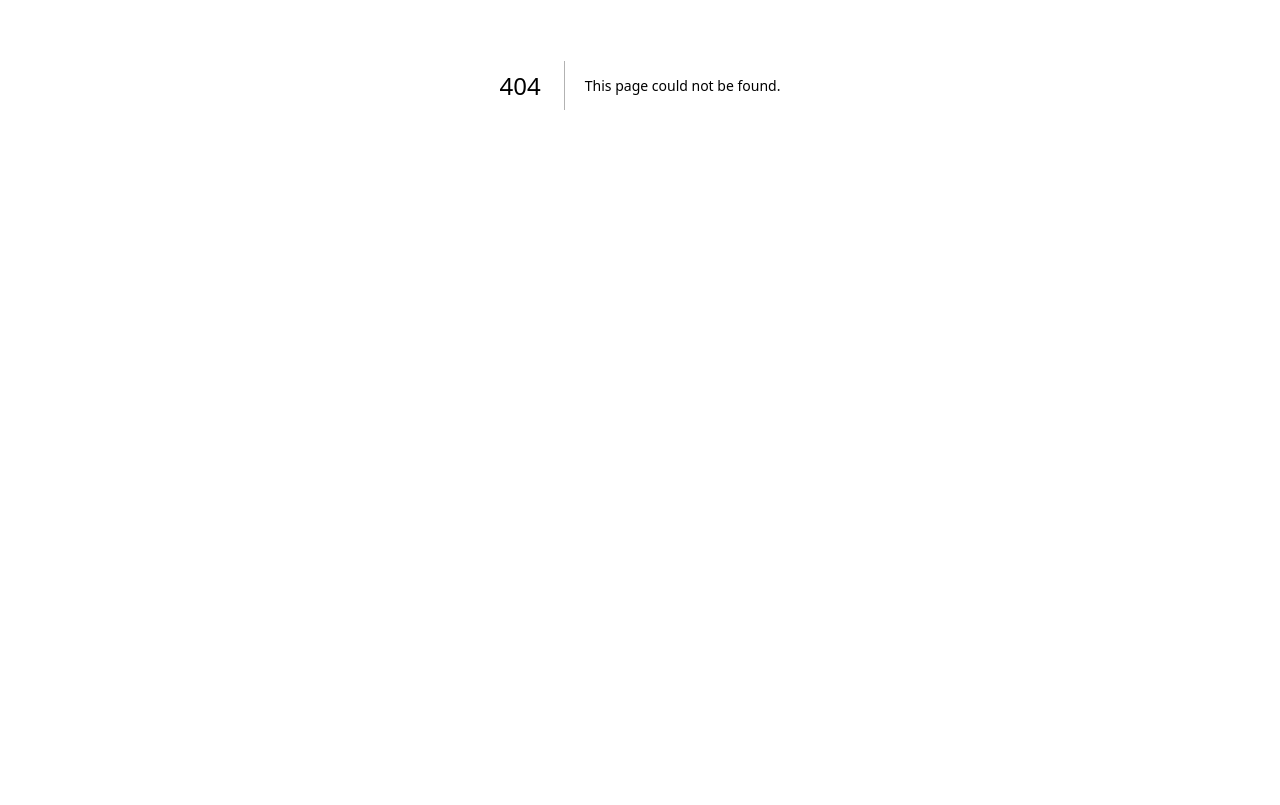
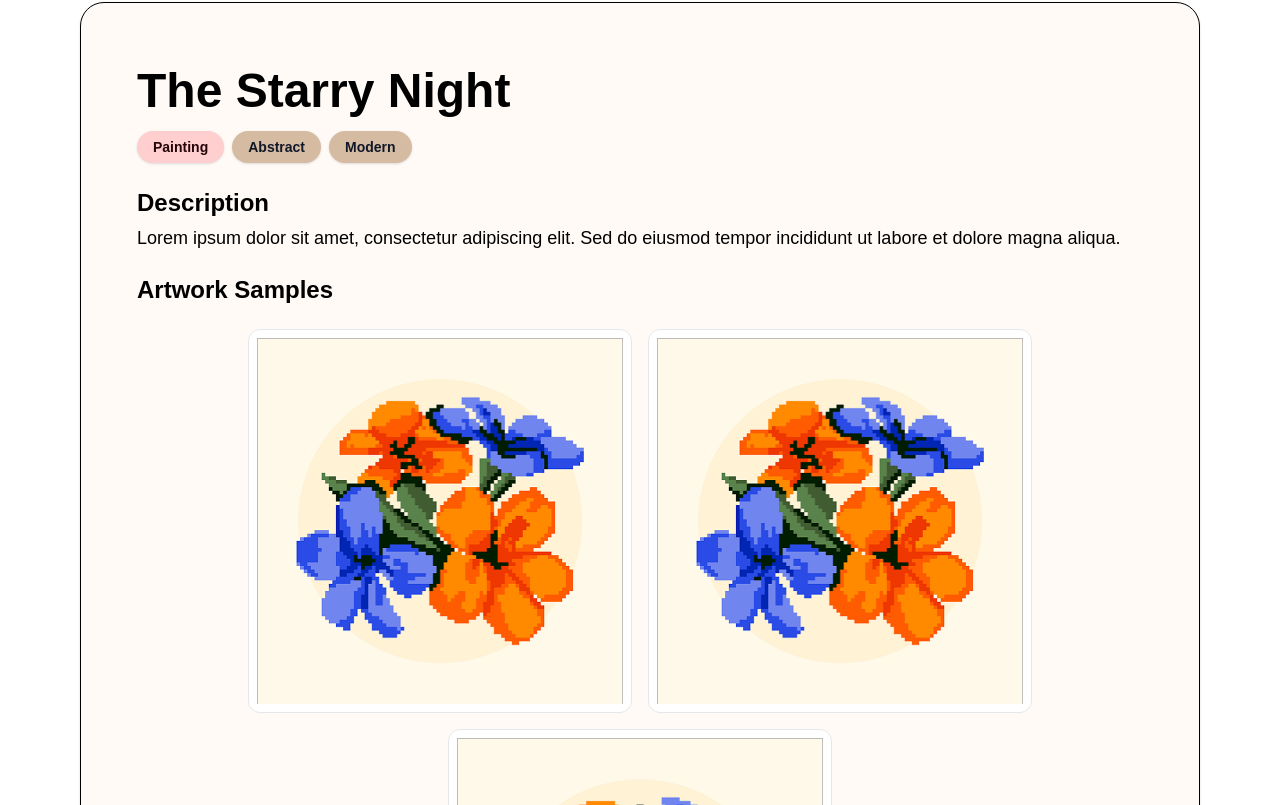
Before and after one commit to AiSiriRak/Artmission, a Next.js app in the folder frontend/: page /artworks/1 in a window 1280 px wide. Before the commit this address had no page. Shown: the part 315-1120 px from the top of the page. Before the commit the page ends 800 px from the top, so only its background shows below. Built offline with nearby package versions, Linux system fonts and the light colour scheme; no server answers; a web font is replaced by a local one.

Commit message:
feat(frontend): Add artwork detail card

```diff
--- /dev/null
+++ b/frontend/src/app/artworks/[id]/page.tsx
@@ -0,0 +1,26 @@
+"use client"
+
+import ArtworkDetailCard from "@/components/feature/artwork/ArtworkDetailCard";
+import MainLayout from "@/components/feature/main/MainLayout"
+import { Button } from "@/components/ui/Button";
+
+export default function ArtworkDetailPage() {
+    return (
+        <MainLayout usertype="customer">
+
+        <div className="p-20">
+            <Button
+              variant="light"
+              /*onClick={onBack}*/
+              className="text-button mb-10 flex items-center gap-2 !border"
+            >
+              <span>←</span> Back
+            </Button>
+
+            <h2 className="text-h2 mb-10 font-bold text-gray-900">Artwork Detail Page</h2>
+            {/* Add your artwork detail page content here */}
+            <ArtworkDetailCard />
+        </div>
+        </MainLayout>
+    );
+}
--- /dev/null
+++ b/frontend/src/components/feature/artwork/ArtworkDetailCard.tsx
@@ -0,0 +1,63 @@
+const mockArtwork = {
+  name: "The Starry Night",
+  description:
+    "Lorem ipsum dolor sit amet, consectetur adipiscing elit. Sed do eiusmod tempor incididunt ut labore et dolore magna aliqua.",
+  category: "Painting",
+  styles: ["Abstract", "Modern"],
+  images: ["/default-avatar.png", "/default-avatar.png", "/default-avatar.png"],
+};
+
+export default function ArtworkDetailCard() {
+  return (
+
+    <div className="border border-primary-500 rounded-3xl p-10 bg-secondary-200 shadow-sm">
+      <div className="relative">
+          <div className="p-4 flex flex-col flex-1 gap-6">
+            {/* Todo: replace with actual artwork name load from backend */}
+
+            {/* Artwork Info section*/}
+            <div className="flex flex-col gap-2">
+              <h1 className="text-h1">{mockArtwork.name}</h1>
+              <div className="flex flex-wrap gap-2">
+                <p className="px-4 py-1.5 bg-accent-200 text-primary-400 rounded-full text-sm font-semibold shadow-sm">
+                  {mockArtwork.category}
+                </p>
+                {mockArtwork.styles.map((style, index) => (
+                  <span
+                    key={index}
+                    className="px-4 py-1.5 bg-secondary-600 text-gray-900 rounded-full text-sm font-semibold shadow-sm"
+                  >
+                    {style}
+                  </span>
+                ))}
+              </div>
+            </div>
+
+            <div className="flex flex-col gap-2">
+              <h3 className="text-h3">Description</h3>
+              <p className="text-body">{mockArtwork.description}</p>
+            </div>
+
+            {/* Artwork Sample Gallery section */}
+            <h3 className="text-h3">Artwork Samples</h3>
+            <div className="flex justify-center items-center gap-2">
+              <div className="flex flex-wrap justify-center gap-4">
+                {mockArtwork.images.map((imgUrl, index) => (
+                  <div
+                    key={index}
+                    className="w-96 h-96 bg-white border border-gray-200 rounded-xl relative p-2 flex items-center justify-center"
+                  >
+                    <img
+                      src={imgUrl}
+                      alt={`sample-${index}`}
+                      className="max-w-full max-h-full object-contain"
+                    />
+                  </div>
+                ))}
+              </div>
+            </div>
+        </div>
+      </div>
+    </div>
+  );
+}
```
